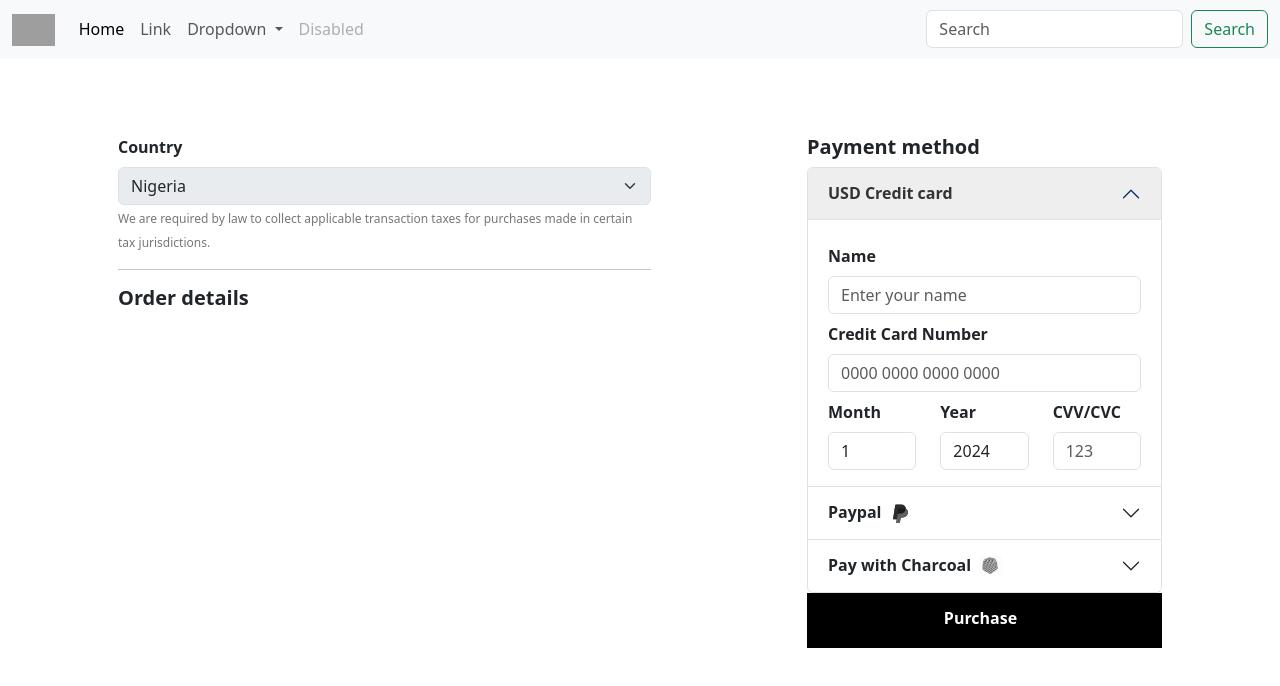
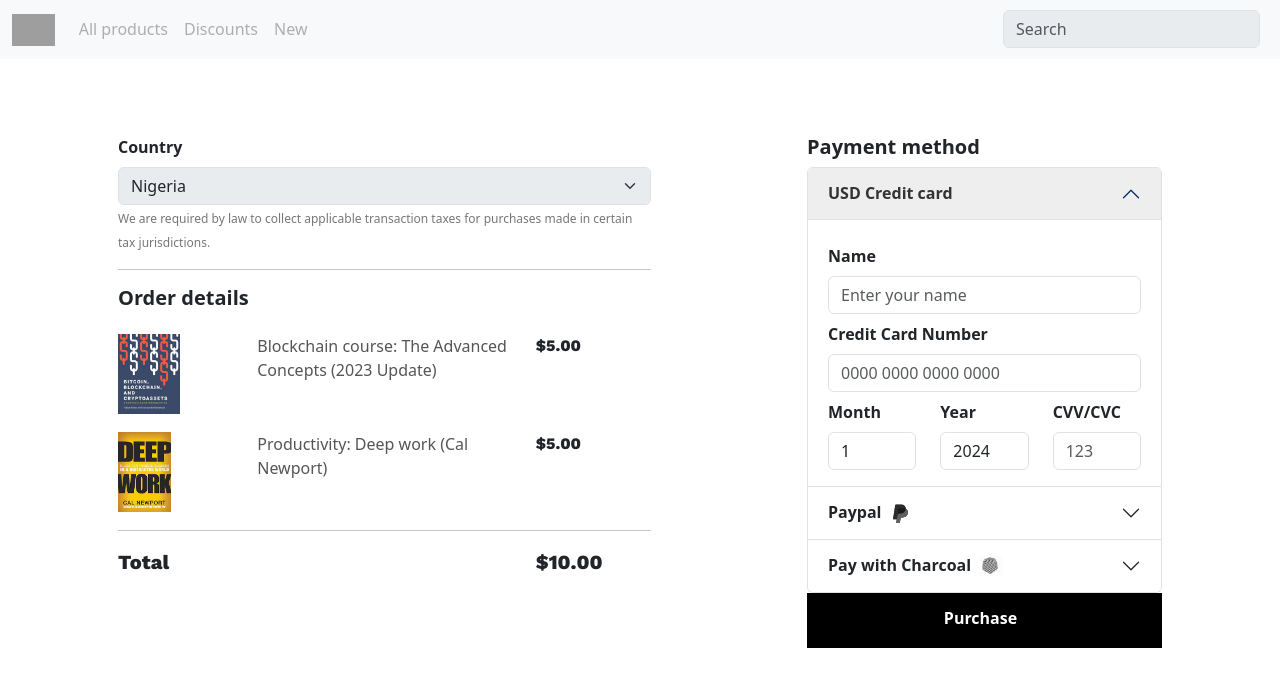
Before and after one commit to functionoffunction/charcoal-demo, a plain HTML site: page index.html in a window 1280 px wide. Drawn offline with nearby package versions, Linux system fonts and the light colour scheme; grey boxes are pictures that could not be loaded; some icons are missing.

Commit message:
feat: Add dummy orders

```diff
--- a/css/style.css
+++ b/css/style.css
@@ -73,3 +73,23 @@ small {
 a.navbar-brand img {
     height: 32px;
 }
+
+img.checkout-img {
+    max-height: 80px;
+    width: auto;
+}
+
+h5.order {
+    margin-bottom: 24px;
+}
+
+.item {
+    margin-bottom: 18px;
+}
+
+.col-6.checkout-item-title {
+    color: #555;
+}
+.grand-total .cost {
+    font-size: 20px;
+}
--- a/index.html
+++ b/index.html
@@ -20,29 +20,18 @@
           <div class="collapse navbar-collapse" id="navbarSupportedContent">
             <ul class="navbar-nav me-auto mb-2 mb-lg-0">
               <li class="nav-item">
-                <a class="nav-link active" aria-current="page" href="#">Home</a>
+                <a class="nav-link disabled" href="#" tabindex="-1" aria-disabled="true">All products</a>
               </li>
               <li class="nav-item">
-                <a class="nav-link" href="#">Link</a>
-              </li>
-              <li class="nav-item dropdown">
-                <a class="nav-link dropdown-toggle" href="#" id="navbarDropdown" role="button" data-bs-toggle="dropdown" aria-expanded="false">
-                  Dropdown
-                </a>
-                <ul class="dropdown-menu" aria-labelledby="navbarDropdown">
-                  <li><a class="dropdown-item" href="#">Action</a></li>
-                  <li><a class="dropdown-item" href="#">Another action</a></li>
-                  <li><hr class="dropdown-divider"></li>
-                  <li><a class="dropdown-item" href="#">Something else here</a></li>
-                </ul>
+                <a class="nav-link disabled" href="#" tabindex="-1" aria-disabled="true">Discounts</a>
               </li>
               <li class="nav-item">
-                <a class="nav-link disabled" href="#" tabindex="-1" aria-disabled="true">Disabled</a>
+                <a class="nav-link disabled" href="#" tabindex="-1" aria-disabled="true">New</a>
               </li>
             </ul>
             <form class="d-flex">
-              <input class="form-control me-2" type="search" placeholder="Search" aria-label="Search">
-              <button class="btn btn-outline-success" type="submit">Search</button>
+              <input class="form-control me-2" type="search" placeholder="Search" aria-label="Search" disabled>
+
             </form>
           </div>
         </div>
@@ -61,7 +50,49 @@
                         <hr>
                         <div class="orders">
                             <h5 class="order">Order details</h5>
+                            <div class="item">
+                              <div class="row">
+                                <div class="col">
+                                  <img class="checkout-img" src="/images/blockchain.jpeg" alt="blockchain course">
+                                </div>
+                                <div class="col-6 checkout-item-title">
+                                  Blockchain course: The Advanced Concepts (2023 Update)
+                                </div>
+                                <div class="col">
+                                  <div class="cost">$5.00</div>
+                                </div>
+                              </div>
+                            </div>
+                            <div class="item">
+                              <div class="row">
+                                <div class="col">
+                                  <img class="checkout-img" src="/images/deepwork.jpeg" alt="blockchain course">
+                                </div>
+                                <div class="col-6 checkout-item-title">
+                                  Productivity: Deep work (Cal Newport)
+                                </div>
+                                <div class="col">
+                                  <div class="cost">$5.00</div>
+                                </div>
+                              </div>
+                            </div>
+
                         </div>
+                        <hr>
+                        <div class="item grand-total">
+                          <div class="row">
+                            <div class="col">
+                              <div class="cost">Total</div>
+                            </div>
+                            <div class="col-6 checkout-item-title">
+
+                            </div>
+                            <div class="col">
+                              <div class="cost">$10.00</div>
+                            </div>
+                          </div>
+                        </div>
+
                     </div>
 
                 </div>
@@ -182,5 +213,6 @@
         </div>
     </div>
 
+
 </body>
 </html>
```
Also changed, not shown: images/blockchain.jpeg (added), images/deepwork.jpeg (added).
